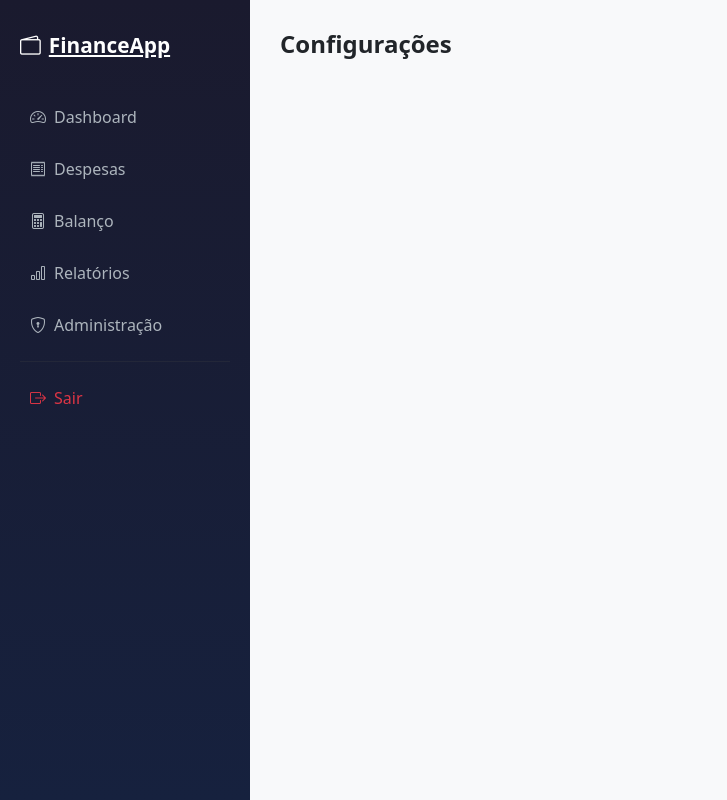
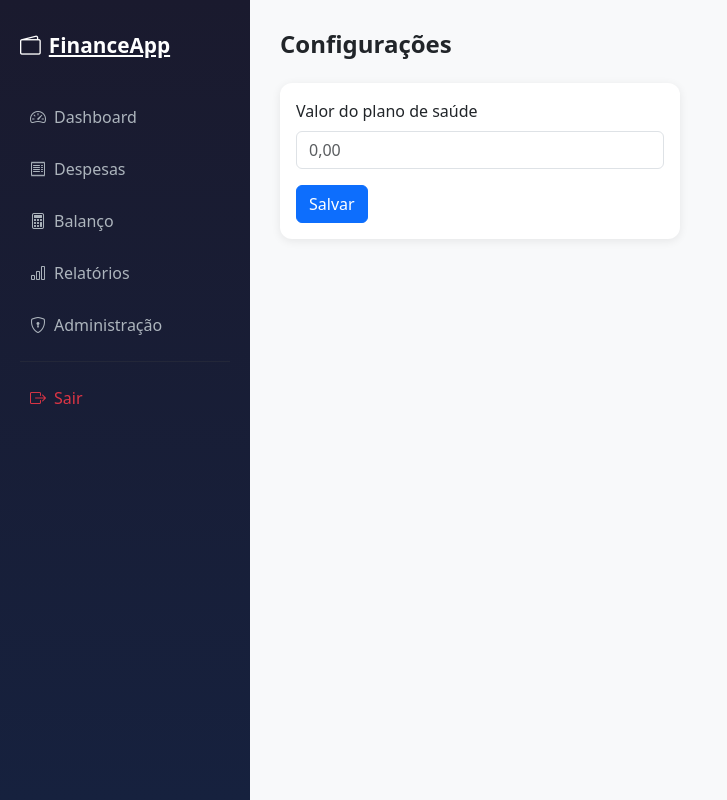
Before and after one commit to 29thales/saas-financeiro, a Flask app: page /configuracoes in a window 1280 px wide. Shown: the whole page, without its empty margins (0-727 px from the left). Run offline with Flask 3, Linux system fonts and the light colour scheme; the visitor is signed in with stand-in values (Sample User, id 1); data that the repository does not hold is empty.

Commit message:
Corrige bug na tela de Configuracoes: adiciona campo, alerta e botao de salvar que estavam faltando no HTML

```diff
--- a/backend/app/templates/configuracoes.html
+++ b/backend/app/templates/configuracoes.html
@@ -2,6 +2,17 @@
 {% block title %}Configurações - FinanceApp{% endblock %}
 {% block content %}
 <h4 class="fw-bold mb-4">Configurações</h4>
+
+<div class="card" style="max-width: 400px;">
+    <div class="card-body">
+        <div id="alert-config" class="alert d-none" role="alert"></div>
+        <div class="mb-3">
+            <label for="health-plan" class="form-label">Valor do plano de saúde</label>
+            <input type="number" step="0.01" id="health-plan" class="form-control" placeholder="0,00">
+        </div>
+        <button class="btn btn-primary" onclick="salvarConfig()">Salvar</button>
+    </div>
+</div>
 
 <script>
 async function loadConfig() {
```
